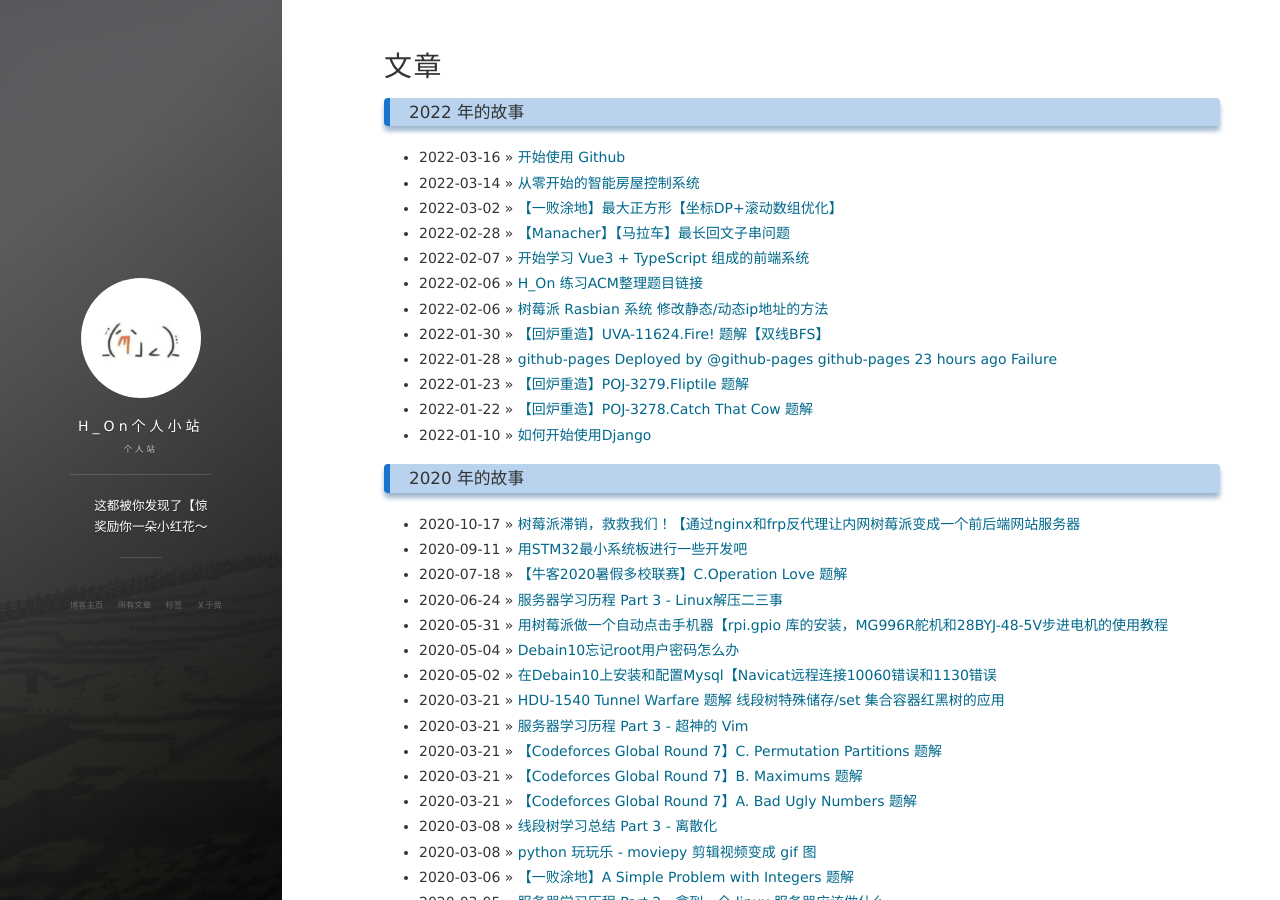
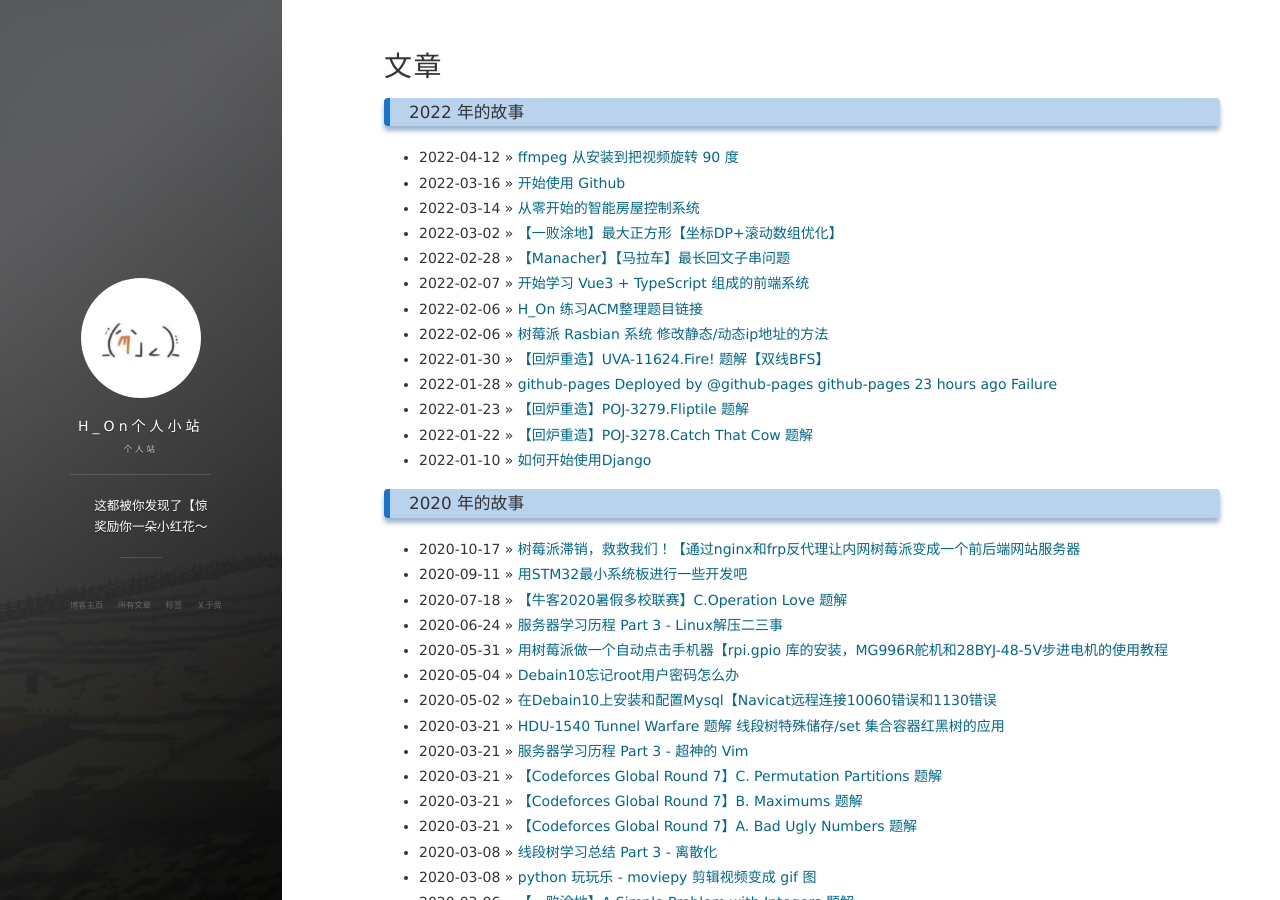
Before and after one commit to Hybrogen/Hybrogen.github.io, a Jekyll site: the page built from archive.html, in a window 1280 px wide and 900 px high. Built offline with Jekyll 4.4.1, drawn with Linux system fonts in a browser that asks for light colours; nearby versions of some CDN libraries; comment, search, counter and statistics services are not loaded; some of the changed lines change nothing that is shown.

Commit message:
ffmpeg 的安装

````diff
--- /dev/null
+++ b/_posts/2022-04-12-firstTimeOFffmpeg.md
@@ -0,0 +1,35 @@
+---
+layout: post
+title: ffmpeg 从安装到把视频旋转 90 度
+date: 2022-04-12
+author: H_On
+description: 记录一下 ffmpeg 的使用和问题
+tag: 杂谈
+---
+
+- [起因](#起因)
+- [安装](#安装)
+- [将视频转动 90 度](#将视频转动-90-度)
+
+### 起因
+瑾业先锋一大早的过来公司给学员答疑，他说他很难理解一个算法，但是平台的教程没有视频讲解，所以他很难理解、、、
+我寻思我就是做视频的，给他录一小段多好，于是研究了一下 ipad 怎么录屏（这个倒是还好说，一搜就有）录了一段。
+虽说恩来视频就不大，但是我还是想用小丸压一下，因为录出来的声音怪怪的，主要是用小丸处理一下声音、、、结果压完以后横向的视频变成了纵向（ΩДΩ）
+因为公司电脑上没装pr，装一个费老大劲，于是我慌慌张张的发到手机上用一甜转动视频，结果它保持纵向，把视频上下填充了黑条（什么逆天操作）
+然后我又发到 sony 手机上，这个手机相册自带转动视频的功能，结果我一转画面糊完了。。。
+最后偶然找到一条说用 ffmpeg 命令转动，我寻思这挺方便、、、结果从探索到安装到成功花了一个多小时
+
+### 安装
+好多教程都贴了某个官网，但是好像炸了我就不贴了，这个看起来也像官网，是能用的
+[ffmpeg 官网](http://ffmpeg.org/download.html#build-windows)，然后这个是编译 github 源码之后 exe 下载的网站
+[github 编译版本下载](https://www.gyan.dev/ffmpeg/builds/)
+
+为防再炸，我也保存了写博客时的最新版本 [linux](http://zinchon.com:339/getfile?fn=ffmpeg-4.2.2.zip)、[win.exe](http://zinchon.com:339/getfile?fn=ffmpeg-2022-04-11-git-d6d46a2c50-full_build.7z)
+
+下载解压了以后，配置一下环境变量到 `ffmpeg-2022-04-11-git-d6d46a2c50-full_build\bin` 就可以在 cmd 里使用 ffmpeg 命令了
+
+### 将视频转动 90 度
+我没有好好研究这个库，我只想把视频转动 90 度 QAQAQAQAQ【我哭死
+```bat
+ffmpeg -i in.mp4 -c copy -metadata:s:v:0 rotate=90 out.mp4
+```
````
Also changed, not shown: _posts/2022-03-14-HHOME.md (+1 -0 lines).
